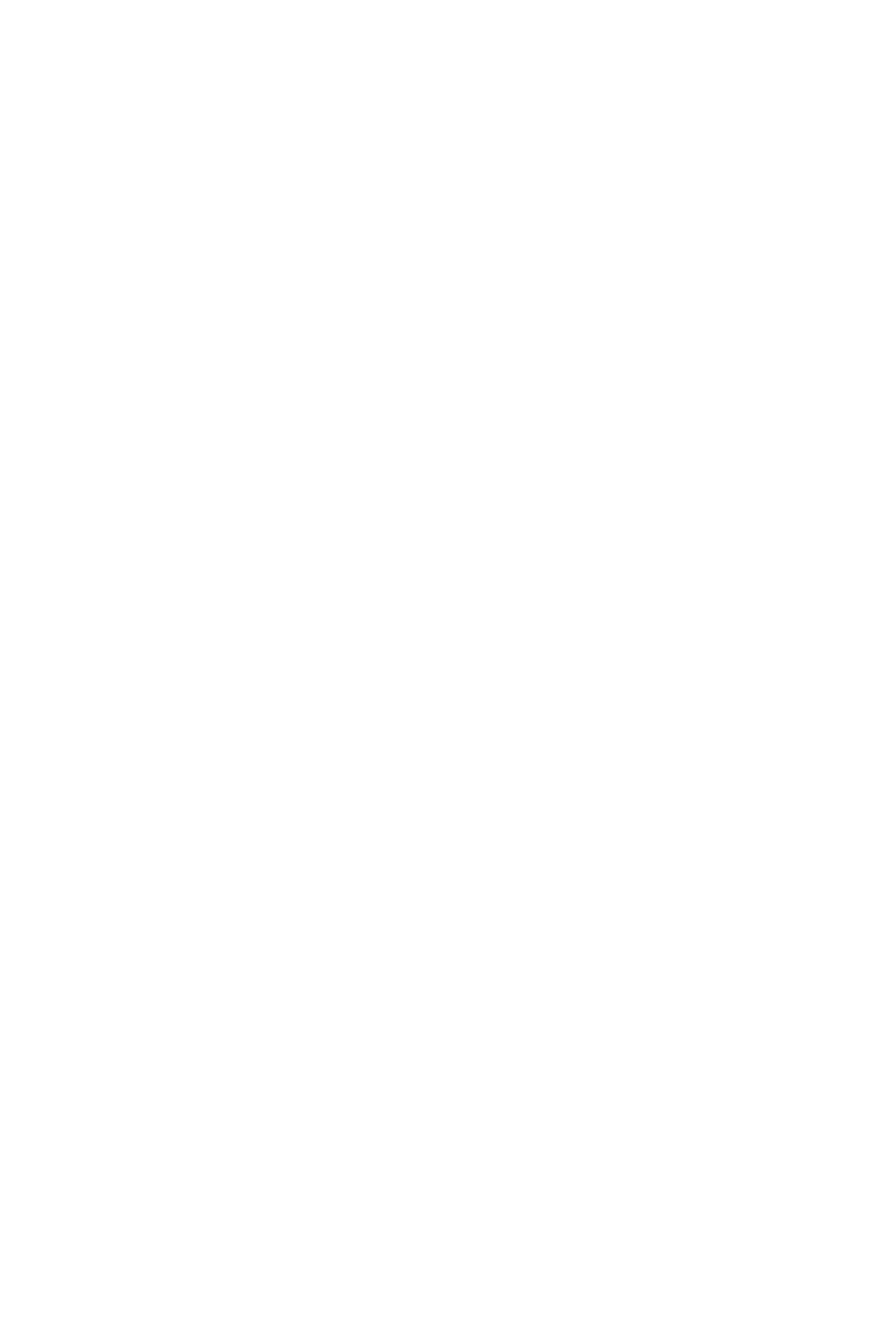
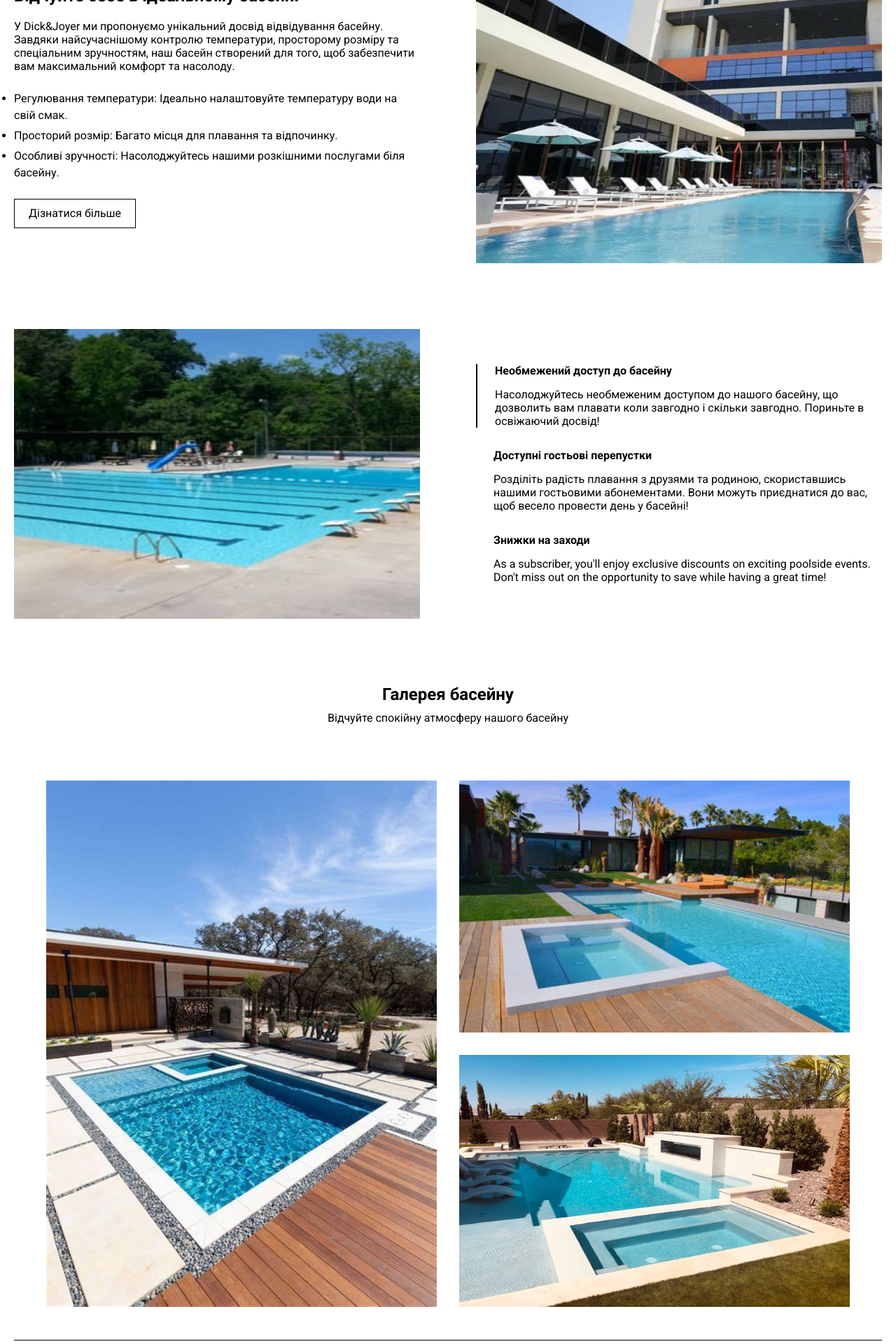
Before and after one commit to JustFantick/cp-swimming-pool, a Next.js app: page / in a window 1280 px wide. Shown: the part 1060-2980 px from the top of the page at 70% size. Before the commit the page ends 1023 px from the top, so only its background shows below. Built offline with nearby package versions, Linux system fonts and the light colour scheme.

Commit message:
feat: complete Home page

```diff
--- a/src/app/page.jsx
+++ b/src/app/page.jsx
@@ -30,6 +30,78 @@ export default function Home() {
         </div>
 
       </PageSection>
+      <PageSection>
+        <div className={styles.twoBlockedSection}>
+          <div className={styles.twoBlockedSection__content}>
+            <div className={styles.featureSection}>
+              <h2>Відчуйте себе в ідеальному басейні</h2>
+              <p>У Dick&Joyer ми пропонуємо унікальний досвід відвідування басейну. Завдяки найсучаснішому контролю температури, просторому розміру та спеціальним зручностям, наш басейн створений для того, щоб забезпечити вам максимальний комфорт та насолоду.</p>
+              <ul>
+                <li>Регулювання температури: Ідеально налаштовуйте температуру води на свій смак.</li>
+                <li>Просторий розмір: Багато місця для плавання та відпочинку.</li>
+                <li>Особливі зручності: Насолоджуйтесь нашими розкішними послугами біля басейну.</li>
+              </ul>
+
+              <Button color='white'>Дізнатися більше</Button>
+            </div>
+          </div>
+
+          <div className={styles.twoBlockedSection__image} style={{ position: 'relative' }}>
+            <Image src="/img2.jpg" alt='img2' fill />
+          </div>
+
+        </div>
+      </PageSection>
+
+      <PageSection>
+        <div className={styles.twoBlockedSection}>
+          <div className={styles.twoBlockedSection__image} style={{ position: 'relative' }}>
+            <Image src="/img3.jpg" alt='img3' fill />
+          </div>
+
+          <div className={styles.twoBlockedSection__content}>
+            <div className={styles.featureListSection}>
+              <div className={styles.featureListSection__listItem_marked}>
+                <h4>Необмежений доступ до басейну</h4>
+                <p>Насолоджуйтесь необмеженим доступом до нашого басейну, що дозволить вам плавати коли завгодно і скільки завгодно. Пориньте в освіжаючий досвід!</p>
+              </div>
+              <div className={styles.featureListSection__listItem}>
+                <h4>Доступні гостьові перепустки</h4>
+                <p>Розділіть радість плавання з друзями та родиною, скориставшись нашими гостьовими абонементами. Вони можуть приєднатися до вас, щоб весело провести день у басейні!</p>
+              </div>
+              <div className={styles.featureListSection__listItem}>
+                <h4>Знижки на заходи</h4>
+                <p>As a subscriber, you'll enjoy exclusive discounts on exciting poolside events. Don't miss out on the opportunity to save while having a great time!</p>
+              </div>
+            </div>
+          </div>
+
+        </div>
+      </PageSection>
+
+      <PageSection>
+        <div className={styles.gallerySection}>
+          <div className={styles.gallerySection__title}>
+            <h2>Галерея басейну</h2>
+            <p>Відчуйте спокійну атмосферу нашого басейну</p>
+          </div>
+
+          <div className={styles.gallerySectionImages}>
+            <div className={styles.gallerySectionImages__img1}>
+              <Image src="/img-gallery3.jpg" alt='img-gallery3' fill />
+            </div>
+            <div className={styles.gallerySectionImages__img2}>
+              <Image src="/img-gallery2.jpg" alt='img-gallery2' fill />
+            </div>
+            <div className={styles.gallerySectionImages__img3}>
+              <Image src="/img-gallery1.jpg" alt='img-gallery1' fill />
+            </div>
+
+          </div>
+
+
+        </div>
+      </PageSection>
     </>
   )
 }
--- a/src/app/page.module.scss
+++ b/src/app/page.module.scss
@@ -51,3 +51,136 @@
 	}
 
 }
+
+.twoBlockedSection {
+	display: grid;
+	grid-template-columns: 1fr 1fr;
+	grid-template-rows: 1fr;
+	column-gap: 80px;
+
+	@media (max-width: 950px) {
+		grid-template-columns: 1fr;
+		grid-template-rows: 1fr minmax(300px, 500px);
+		grid-template-areas:
+			"content"
+			"image";
+
+		&__content {
+			grid-area: content;
+		}
+
+		&__image {
+			grid-area: image;
+		}
+	}
+
+	&__content {
+		padding: 50px 0;
+	}
+}
+
+.featureSection {
+	display: flex;
+	flex-direction: column;
+	align-items: flex-start;
+	gap: 20px;
+
+	@media (max-width: 1024px) {
+		gap: 15px;
+	}
+
+	ul li {
+		font-size: 16px;
+		line-height: 1.5;
+		margin: 5px 0;
+	}
+}
+
+.featureListSection {
+	display: flex;
+	flex-direction: column;
+	gap: 30px;
+
+	@mixin listItemStyles() {
+		padding-left: 25px;
+		display: flex;
+		flex-direction: column;
+		gap: 15px;
+	}
+
+	&__listItem {
+		@include listItemStyles();
+	}
+
+	&__listItem_marked {
+		border-left: 2px solid black;
+		@include listItemStyles();
+	}
+}
+
+.gallerySection {
+	display: flex;
+	flex-direction: column;
+	gap: 80px;
+
+	@media (max-width: 1024px) {
+		gap: 50px;
+	}
+
+	@media (max-width: 768px) {
+		gap: 25px;
+	}
+
+	&__title {
+		text-align: center;
+
+		h2 {
+			margin-bottom: 10px;
+		}
+	}
+}
+
+.gallerySectionImages {
+	display: grid;
+	justify-content: center;
+	grid-template-columns: repeat(2, 45%);
+	grid-template-rows: repeat(2, minmax(260px, 360px));
+	row-gap: 32px;
+	column-gap: 32px;
+
+	@media (max-width: 768px) {
+		row-gap: 20px;
+		column-gap: 20px;
+	}
+
+
+	grid-template-areas: "img1 img2"
+	"img1 img3";
+
+	@media (max-width: 920px) {
+		grid-template-columns: minmax(85%, 95%);
+		grid-template-rows: repeat(3, minmax(260px, 360px));
+		grid-template-areas:
+			"img1"
+			"img2"
+			"img3";
+	}
+
+	&__img1,
+	&__img2,
+	&__img3 {
+		position: relative;
+	}
+
+	&__img1 {
+		grid-area: img1;
+	}
+
+	&__img2 {
+		grid-area: img2;
+	}
+
+	&__img3 {
+		grid-area: img3;
+	}
+}
```
